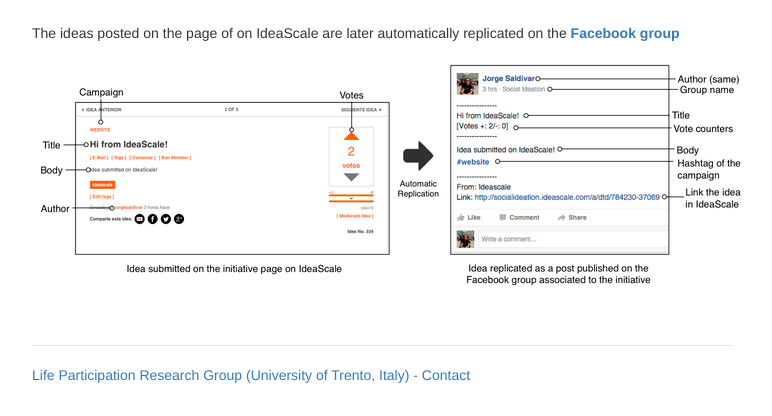
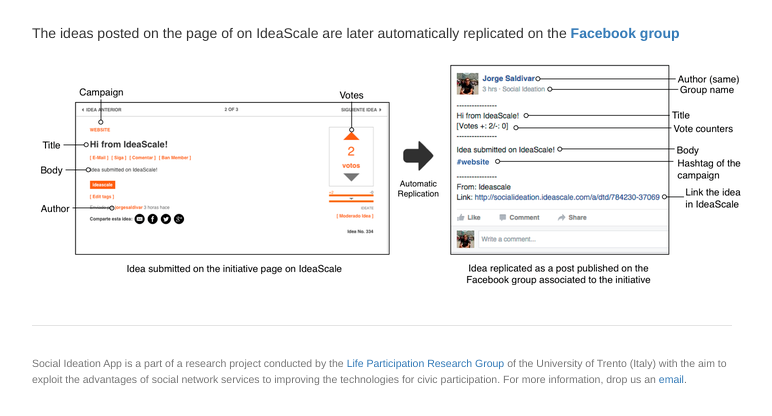
Before and after one commit to joausaga/social-ideation, a Django app: template app/templates/app/index.html in a window 1280 px wide. Shown: the part 1269-1685 px from the top of the page, without its empty margins (273-1045 px from the left). Before the commit the page ends 1652 px from the top, so only its background shows below. Run offline with Django 3.2, Linux system fonts and the light colour scheme; the template is opened without the code that fills it, so the values that code supplies are empty; parts of the project's set-up code (start-up, migrations or seed data) failed here and were passed over; some libraries are stand-ins or nearby versions.

Commit message:
Change footer text

```diff
--- a/app/templates/app/index.html
+++ b/app/templates/app/index.html
@@ -85,7 +85,7 @@
               <span class="icon-bar"></span>
               <span class="icon-bar"></span>
           </button>
-          <img src="/static/img/app_icon.png" alt="Brand" height="55" width="55">
+          <img src="/static/img/app_icon.png" alt="Brand" height="55" width="55" class="img-responsive">
         </div>
         <div>
           <div class="collapse navbar-collapse" id="myNavbar">
@@ -209,12 +209,17 @@
           {% trans "Comment posted on IdeaScale and then automatically replicated on the Facebook group" %}<br><br>
           <img src="/static/img/scenario_4.png" alt="Scenario 4" height="142" width="716">
           <br><br> -->
-          <br><br>
+          <br>
           <footer id="contact" class="footer">
-            <p>
-                <a href="http://lifeparticipation.org/" target="_blank">Life Participation Research Group (University of Trento, Italy)</a> -
-                <a href="mailto:jorge.saldivargalli@disi.unitn.com" target="_blank">{% trans "Contact" %}</a>
-            </p>
+            <h5>
+                <small>
+                    {% trans "Social Ideation App is a part of a research project conducted by the" %}
+                    <a href="http://lifeparticipation.org/" target="_blank">Life Participation Research Group</a>
+                    {% trans "of the University of Trento (Italy) with the aim to exploit the advantages of social network" %}
+                    {% trans "services to improving the technologies for civic participation. For more information, drop us an" %}
+                    <a href="mailto:jorge.saldivargalli@disi.unitn.com" target="_blank">{% trans "email" %}</a>.
+                </small>
+            </h5>
           </footer>
         </div> <!-- /container -->
     </div>
```
Also changed, not shown: locale/es/LC_MESSAGES/django.po, 1 other file.
